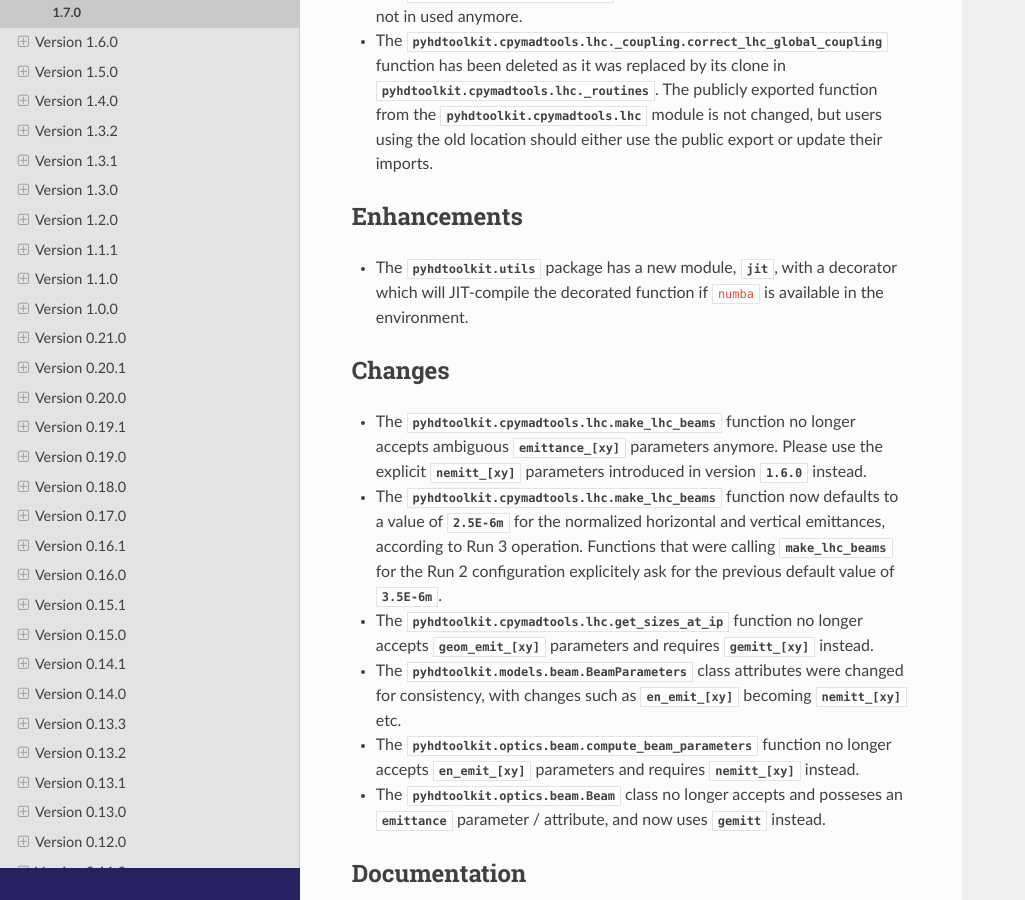
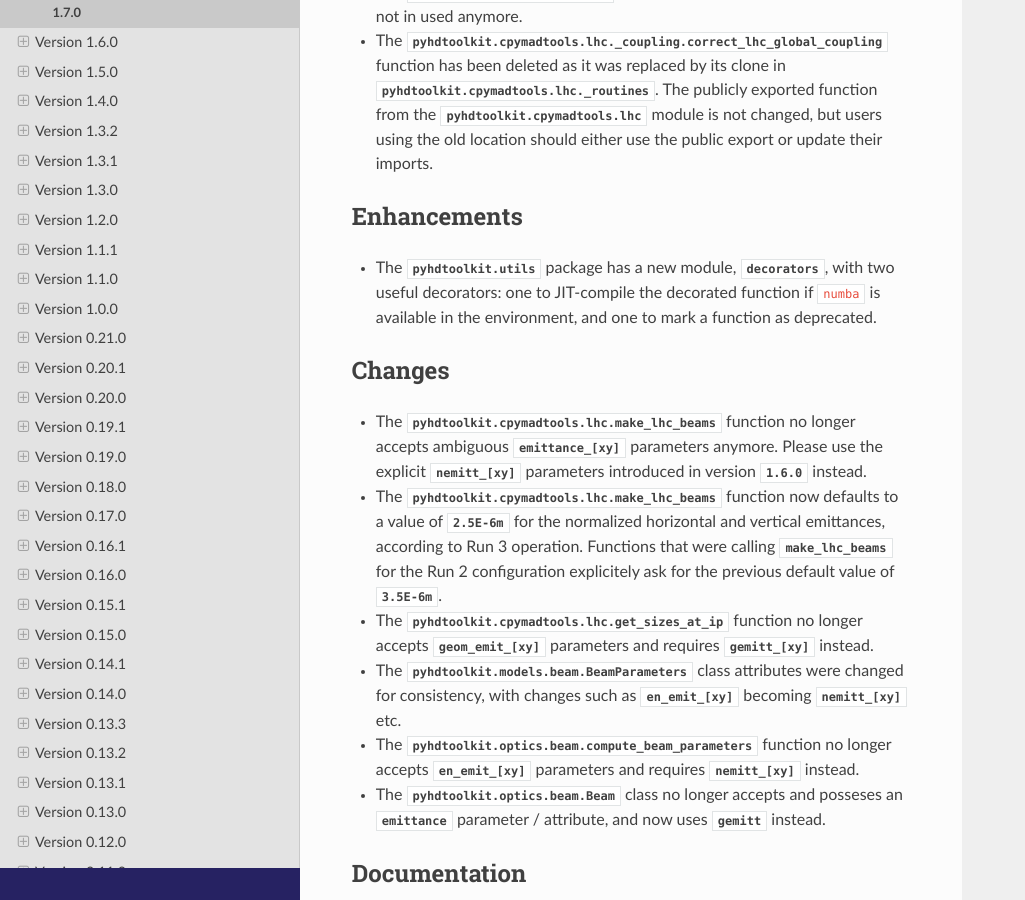
Before and after one commit to fsoubelet/PyhDToolkit, a Sphinx documentation site: the page built from docs/releases/v1.7.0.rst, in a window 1280 px wide and 900 px high, scrolled down 407 px. Shown: the whole window, without its empty margins (0-1025 px from the left). Built offline with Sphinx 7.4.7 and the Read the Docs theme 3.1.0, drawn with Linux system fonts in a browser that asks for light colours; pages that are not in the unit, such as notebooks, are missing from menus.

Commit message:
update changelog too

```diff
--- a/docs/releases/v1.7.0.rst
+++ b/docs/releases/v1.7.0.rst
@@ -16,7 +16,7 @@ Removals
 Enhancements
 ~~~~~~~~~~~~
 
-* The `pyhdtoolkit.utils` package has a new module, `jit`, with a decorator which will JIT-compile the decorated function if ``numba`` is available in the environment.
+* The `pyhdtoolkit.utils` package has a new module, `decorators`, with two useful decorators: one to JIT-compile the decorated function if ``numba`` is available in the environment, and one to mark a function as deprecated.
 
 Changes
 ~~~~~~~
```
